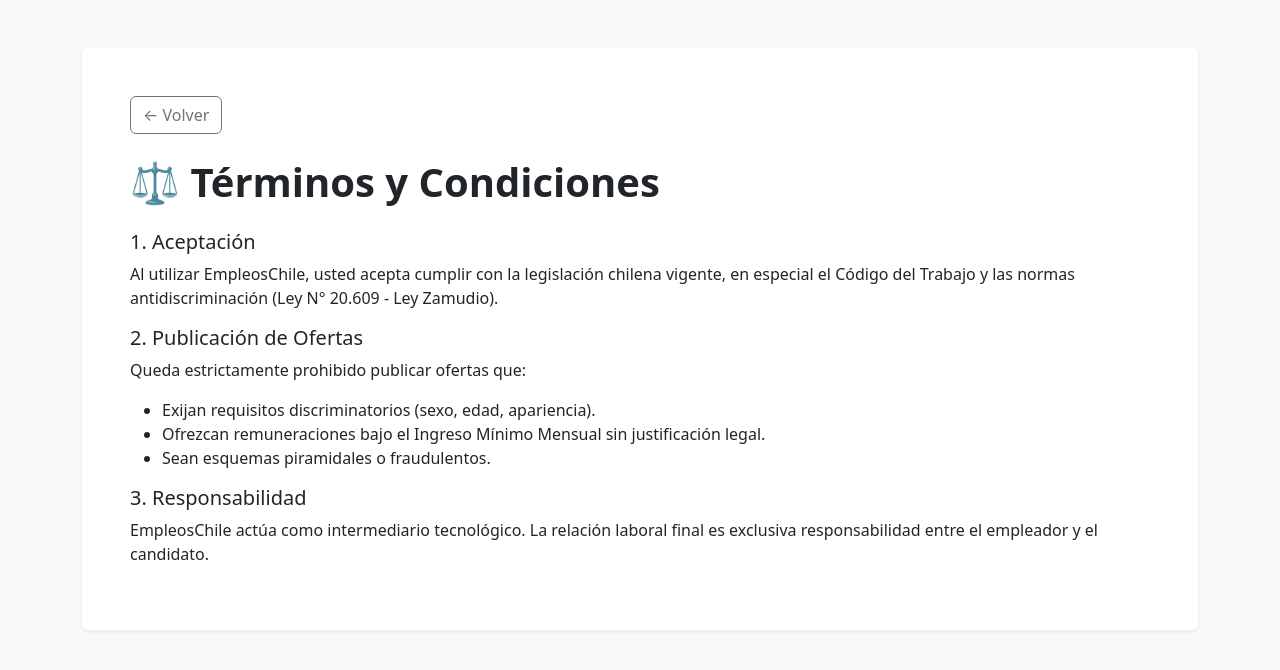
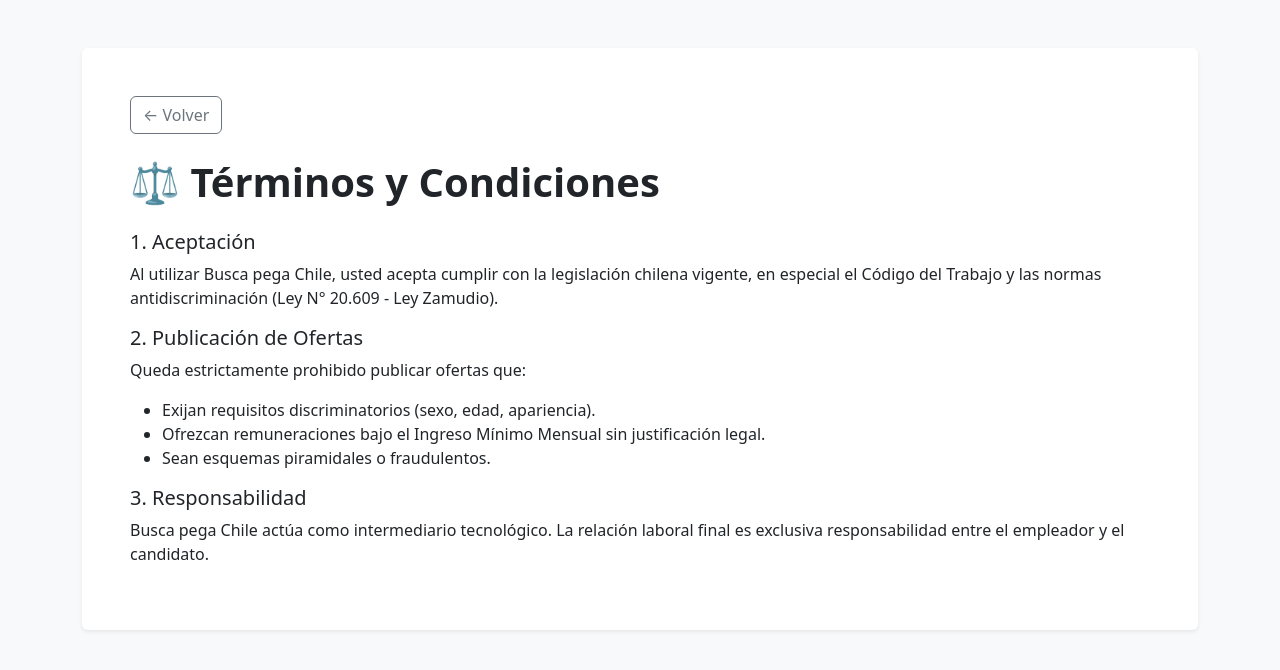
Before and after one commit to redempleochile-dot/redlaboral-chile, a Django app: page /terminos/ in a window 1280 px wide. Shown: the top 670 px of the page. Run offline with Django 5.2, Linux system fonts and the light colour scheme.

Commit message:
Actualizando

```diff
--- a/empleos/templates/legales/privacidad.html
+++ b/empleos/templates/legales/privacidad.html
@@ -13,7 +13,7 @@
                 <h1 class="fw-bold mb-4">🔒 Política de Privacidad</h1>
 
                 <h5>1. Marco Legal</h5>
-                <p>EmpleosChile SpA se rige por las disposiciones de la <strong>Ley N° 19.628 sobre Protección de la Vida Privada</strong> de la República de Chile. Garantizamos que sus datos personales serán tratados con estricta confidencialidad.</p>
+                <p>Busca pega Chile se rige por las disposiciones de la <strong>Ley N° 19.628 sobre Protección de la Vida Privada</strong> de la República de Chile. Garantizamos que sus datos personales serán tratados con estricta confidencialidad.</p>
 
                 <h5>2. Uso de la Información</h5>
                 <p>Los datos recopilados (CV, correo, teléfono) se utilizan exclusivamente para:</p>
--- a/empleos/templates/legales/terminos.html
+++ b/empleos/templates/legales/terminos.html
@@ -13,7 +13,7 @@
                 <h1 class="fw-bold mb-4">⚖️ Términos y Condiciones</h1>
 
                 <h5>1. Aceptación</h5>
-                <p>Al utilizar EmpleosChile, usted acepta cumplir con la legislación chilena vigente, en especial el Código del Trabajo y las normas antidiscriminación (Ley N° 20.609 - Ley Zamudio).</p>
+                <p>Al utilizar Busca pega Chile, usted acepta cumplir con la legislación chilena vigente, en especial el Código del Trabajo y las normas antidiscriminación (Ley N° 20.609 - Ley Zamudio).</p>
 
                 <h5>2. Publicación de Ofertas</h5>
                 <p>Queda estrictamente prohibido publicar ofertas que:</p>
@@ -24,7 +24,7 @@
                 </ul>
 
                 <h5>3. Responsabilidad</h5>
-                <p>EmpleosChile actúa como intermediario tecnológico. La relación laboral final es exclusiva responsabilidad entre el empleador y el candidato.</p>
+                <p>Busca pega Chile actúa como intermediario tecnológico. La relación laboral final es exclusiva responsabilidad entre el empleador y el candidato.</p>
             </div>
         </div>
     </div>
```
